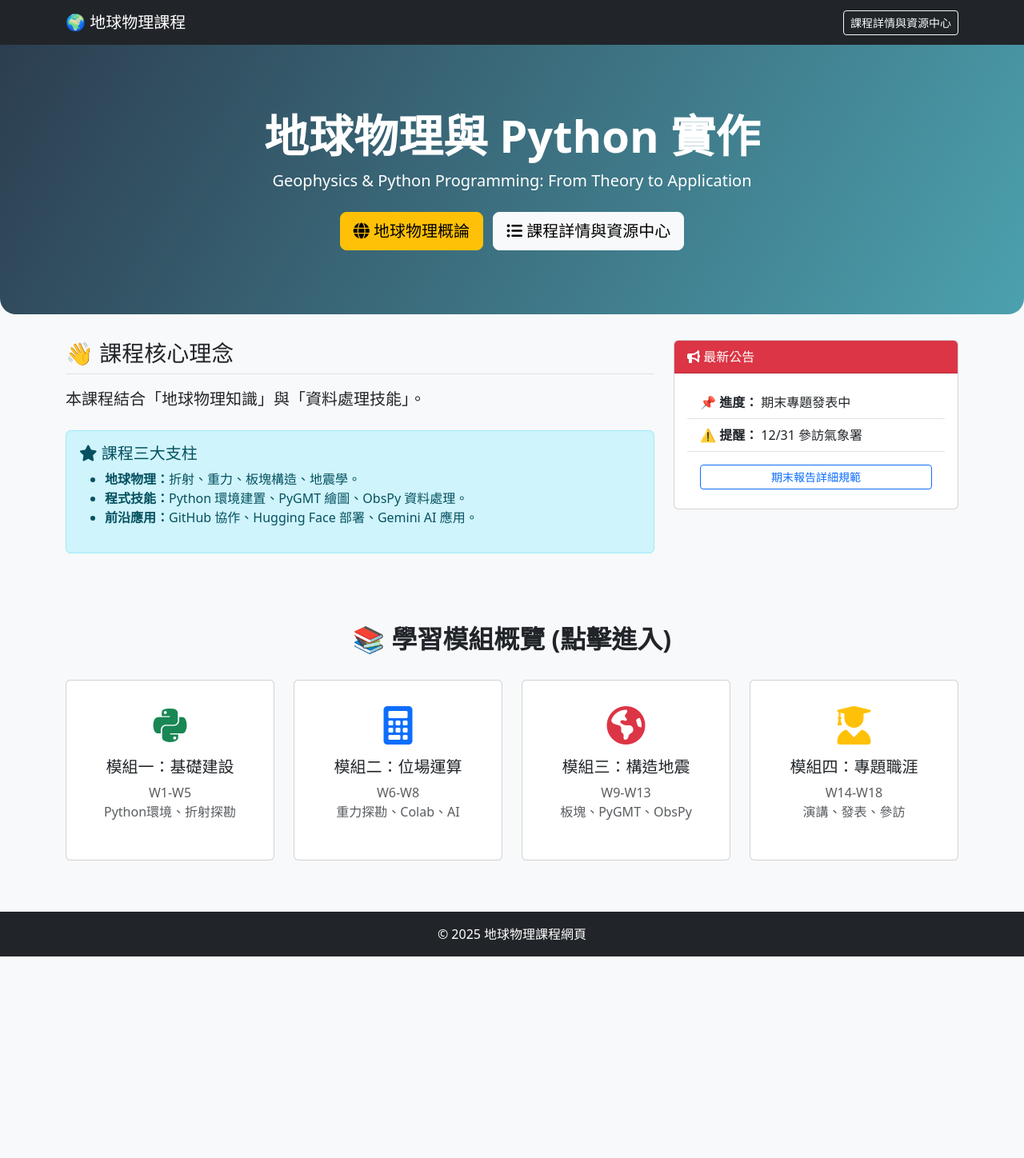
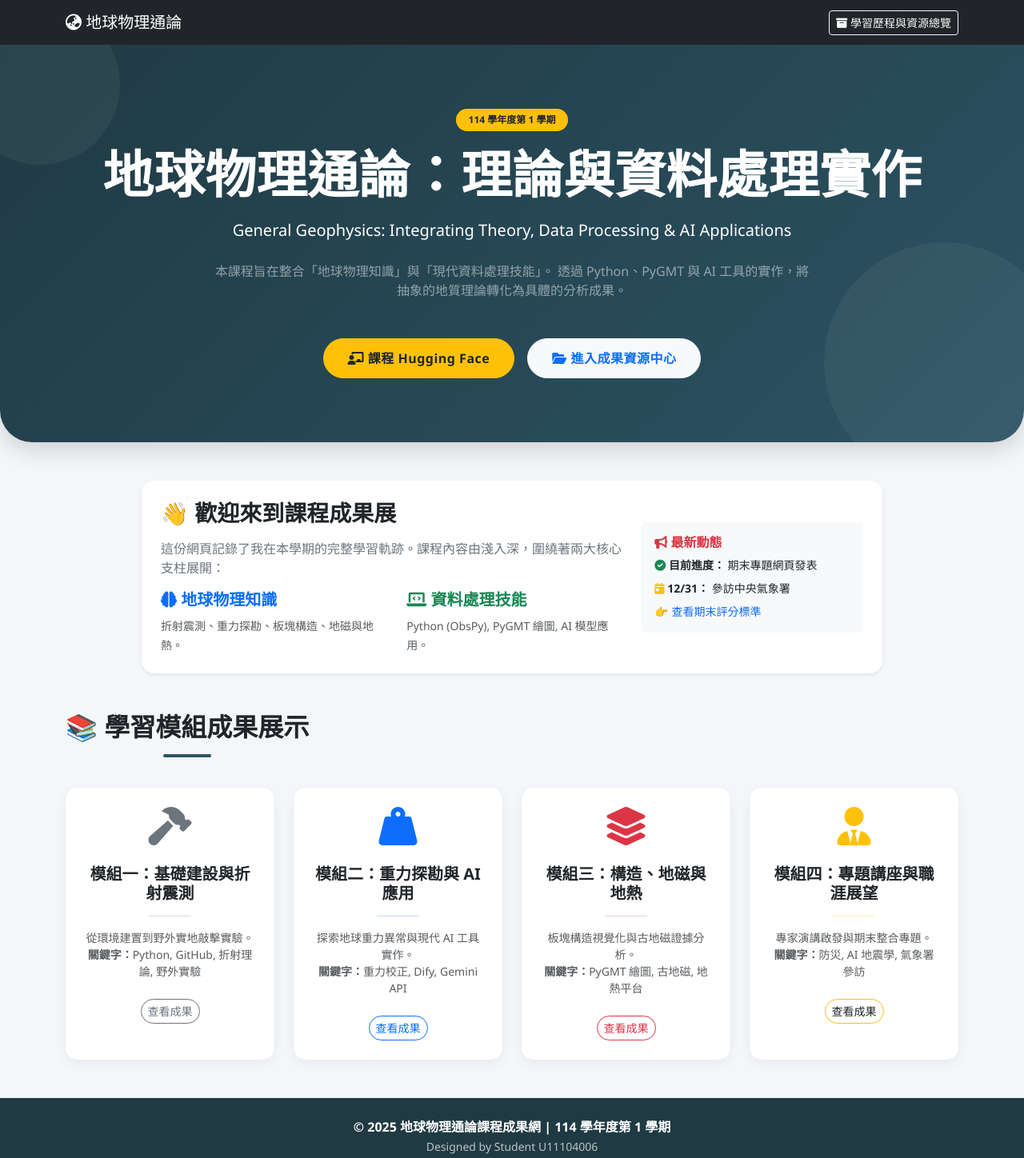
Before and after one commit to chilin2tb-stack/U11104006_final, a plain HTML site: page docs/index.html in a window 1280 px wide. Shown: the whole page at 80% size. Before the commit the page ends 1196 px from the top, so only its background shows below. Drawn offline with nearby package versions, Linux system fonts and the light colour scheme.

Commit message:
Update index.html

```diff
--- a/docs/index.html
+++ b/docs/index.html
@@ -3,140 +3,240 @@
 <head>
     <meta charset="UTF-8">
     <meta name="viewport" content="width=device-width, initial-scale=1.0">
-    <title>地球物理與 Python 實作課程</title>
+    <title>地球物理通論課程成果網</title>
     <link href="https://cdn.jsdelivr.net/npm/bootstrap@5.3.0/dist/css/bootstrap.min.css" rel="stylesheet">
     <link rel="stylesheet" href="https://cdnjs.cloudflare.com/ajax/libs/font-awesome/6.0.0/css/all.min.css">
     <style>
-        body { background-color: #f8f9fa; }
+        body { background-color: #f4f6f9; font-family: 'Segoe UI', Tahoma, Geneva, Verdana, sans-serif; }
+
+        /* Hero 區塊：改為更沈穩的地球科學風格 (深藍至地殼褐) */
         .hero-section {
-            background: linear-gradient(120deg, #2c3e50, #4ca1af);
+            background: linear-gradient(135deg, #203A43, #2C5364);
             color: white;
             padding: 5rem 1rem;
             text-align: center;
-            border-radius: 0 0 20px 20px;
-            margin-bottom: 2rem;
+            border-radius: 0 0 40px 40px;
+            margin-bottom: 3rem;
+            box-shadow: 0 10px 30px rgba(0,0,0,0.15);
+            position: relative;
+            overflow: hidden;
         }
-        /* 讓卡片變成可點擊的樣式 */
+
+        /* 裝飾背景元素 (增加流暢感) */
+        .hero-section::before {
+            content: "";
+            position: absolute;
+            top: -50px; left: -50px;
+            width: 200px; height: 200px;
+            background: rgba(255,255,255,0.05);
+            border-radius: 50%;
+        }
+        .hero-section::after {
+            content: "";
+            position: absolute;
+            bottom: -50px; right: -50px;
+            width: 300px; height: 300px;
+            background: rgba(255,255,255,0.05);
+            border-radius: 50%;
+        }
+
+        /* 卡片互動效果 */
         .module-card {
             text-decoration: none;
             color: inherit;
             display: block;
-            transition: transform 0.3s, box-shadow 0.3s;
+            height: 100%;
+            transition: all 0.4s cubic-bezier(0.175, 0.885, 0.32, 1.275); /* 更有彈性的動畫 */
+            border: none;
+            border-radius: 15px;
+            overflow: hidden;
+            box-shadow: 0 5px 15px rgba(0,0,0,0.05);
+            background: white;
         }
         .module-card:hover {
-            transform: translateY(-5px);
-            box-shadow: 0 10px 20px rgba(0,0,0,0.15);
-            color: inherit;
+            transform: translateY(-10px);
+            box-shadow: 0 15px 30px rgba(0,0,0,0.1);
         }
-        .feature-icon { font-size: 3rem; margin-bottom: 1rem; color: #2c3e50; }
+
+        .feature-icon {
+            font-size: 3rem;
+            margin-bottom: 1.5rem;
+            transition: transform 0.3s;
+        }
+        .module-card:hover .feature-icon {
+            transform: scale(1.2) rotate(5deg);
+        }
+
+        .btn-custom {
+            border-radius: 50px;
+            padding: 12px 30px;
+            font-weight: 600;
+            letter-spacing: 0.5px;
+            transition: all 0.3s;
+        }
+        .btn-custom:hover {
+            transform: translateY(-2px);
+            box-shadow: 0 5px 15px rgba(0,0,0,0.2);
+        }
+
+        /* 標題裝飾線 */
+        .section-heading {
+            position: relative;
+            display: inline-block;
+            margin-bottom: 3rem;
+        }
+        .section-heading::after {
+            content: "";
+            position: absolute;
+            bottom: -10px;
+            left: 50%;
+            transform: translateX(-50%);
+            width: 60px;
+            height: 4px;
+            background-color: #2C5364;
+            border-radius: 2px;
+        }
     </style>
 </head>
 <body>
 
-    <nav class="navbar navbar-expand-lg navbar-dark bg-dark">
+    <nav class="navbar navbar-expand-lg navbar-dark bg-dark sticky-top">
         <div class="container">
-            <a class="navbar-brand" href="index.html">🌍 地球物理課程</a>
+            <a class="navbar-brand" href="index.html"><i class="fas fa-globe-asia"></i> 地球物理通論</a>
             <div class="d-flex">
-                <a class="btn btn-outline-light btn-sm" href="course_details.html">課程詳情與資源中心</a>
+                <a class="btn btn-outline-light btn-sm" href="course_details.html">
+                    <i class="fas fa-archive"></i> 學習歷程與資源總覽
+                </a>
             </div>
         </div>
     </nav>
 
     <div class="hero-section">
-        <h1 class="display-4 fw-bold">地球物理與 Python 實作</h1>
-        <p class="lead">Geophysics & Python Programming: From Theory to Application</p>
-        <div class="mt-4">
-            <a href="https://huggingface.co/spaces/cwadayi/Geophysics_class" target="_blank" class="btn btn-warning btn-lg me-2">
-                <i class="fas fa-globe"></i> 地球物理概論
-            </a>
-            <a href="course_details.html" class="btn btn-light btn-lg">
-                <i class="fas fa-list-ul"></i> 課程詳情與資源中心
-            </a>
+        <div class="container position-relative z-index-1">
+            <span class="badge bg-warning text-dark mb-3 px-3 py-2 rounded-pill fw-bold">114 學年度第 1 學期</span>
+            <h1 class="display-3 fw-bold mb-3">地球物理通論：理論與資料處理實作</h1>
+            <p class="lead opacity-90 mb-4">General Geophysics: Integrating Theory, Data Processing & AI Applications</p>
+            <p class="mx-auto col-md-8 text-white-50 mb-5">
+                本課程旨在整合「地球物理知識」與「現代資料處理技能」。
+                透過 Python、PyGMT 與 AI 工具的實作，將抽象的地質理論轉化為具體的分析成果。
+            </p>
+
+            <div class="d-flex justify-content-center gap-3">
+                <a href="https://huggingface.co/spaces/cwadayi/Geophysics_class" target="_blank" class="btn btn-warning btn-custom text-dark">
+                    <i class="fas fa-chalkboard-teacher"></i> 課程 Hugging Face
+                </a>
+                <a href="course_details.html" class="btn btn-light btn-custom text-primary">
+                    <i class="fas fa-folder-open"></i> 進入成果資源中心
+                </a>
+            </div>
         </div>
     </div>
 
     <div class="container mb-5">
-        <div class="row">
-            <div class="col-lg-8 mb-4">
-                <h3 class="border-bottom pb-2 mb-3">👋 課程核心理念</h3>
-                <p class="lead">本課程結合「地球物理知識」與「資料處理技能」。</p>
-                <div class="alert alert-info mt-4">
-                    <h5><i class="fas fa-star"></i> 課程三大支柱</h5>
-                    <ul>
-                        <li><strong>地球物理：</strong>折射、重力、板塊構造、地震學。</li>
-                        <li><strong>程式技能：</strong>Python 環境建置、PyGMT 繪圖、ObsPy 資料處理。</li>
-                        <li><strong>前沿應用：</strong>GitHub 協作、Hugging Face 部署、Gemini AI 應用。</li>
-                    </ul>
-                </div>
-            </div>
 
-            <div class="col-lg-4">
-                <div class="card bg-white">
-                    <div class="card-header bg-danger text-white">
-                        <i class="fas fa-bullhorn"></i> 最新公告
-                    </div>
-                    <div class="card-body">
-                        <ul class="list-group list-group-flush">
-                            <li class="list-group-item">📌 <strong>進度：</strong> 期末專題發表中</li>
-                            <li class="list-group-item">⚠️ <strong>提醒：</strong> 12/31 參訪氣象署</li>
-                            <li class="list-group-item">
-                                <a href="https://oceanicdayi.blogspot.com/2025/12/2025.html" target="_blank" class="btn btn-sm btn-outline-primary w-100 mt-2">
-                                    期末報告詳細規範
-                                </a>
-                            </li>
-                        </ul>
+        <div class="row justify-content-center mb-5">
+            <div class="col-md-10">
+                <div class="card border-0 shadow-sm rounded-4 p-4">
+                    <div class="row align-items-center">
+                        <div class="col-md-8">
+                            <h3 class="fw-bold text-dark mb-3">👋 歡迎來到課程成果展</h3>
+                            <p class="text-secondary">
+                                這份網頁記錄了我在本學期的完整學習軌跡。課程內容由淺入深，圍繞著兩大核心支柱展開：
+                            </p>
+                            <div class="d-flex gap-4 mt-3">
+                                <div>
+                                    <h5 class="fw-bold text-primary"><i class="fas fa-brain"></i> 地球物理知識</h5>
+                                    <small class="text-muted">折射震測、重力探勘、板塊構造、地磁與地熱。</small>
+                                </div>
+                                <div>
+                                    <h5 class="fw-bold text-success"><i class="fas fa-laptop-code"></i> 資料處理技能</h5>
+                                    <small class="text-muted">Python (ObsPy), PyGMT 繪圖, AI 模型應用。</small>
+                                </div>
+                            </div>
+                        </div>
+                        <div class="col-md-4 mt-4 mt-md-0">
+                            <div class="card bg-light border-0">
+                                <div class="card-body">
+                                    <h6 class="fw-bold text-danger"><i class="fas fa-bullhorn"></i> 最新動態</h6>
+                                    <ul class="list-unstyled small mb-0 mt-2">
+                                        <li class="mb-2"><i class="fas fa-check-circle text-success"></i> <strong>目前進度：</strong> 期末專題網頁發表</li>
+                                        <li class="mb-2"><i class="fas fa-calendar-day text-warning"></i> <strong>12/31：</strong> 參訪中央氣象署</li>
+                                        <li><a href="https://oceanicdayi.blogspot.com/2025/12/2025.html" target="_blank" class="text-decoration-none">👉 查看期末評分標準</a></li>
+                                    </ul>
+                                </div>
+                            </div>
+                        </div>
                     </div>
                 </div>
             </div>
         </div>
 
-        <div class="row mt-5 text-center">
-            <div class="col-12 mb-4"><h2 class="fw-bold">📚 學習模組概覽 (點擊進入)</h2></div>
+        <div class="text-center section-heading">
+            <h2 class="fw-bold text-dark">📚 學習模組成果展示</h2>
+        </div>
 
-            <div class="col-md-3 mb-3">
-                <a href="module1.html" class="card h-100 p-3 module-card">
-                    <div class="card-body">
-                        <i class="fab fa-python feature-icon text-success"></i>
-                        <h5>模組一：基礎建設</h5>
-                        <p class="text-muted">W1-W5<br>Python環境、折射探勘</p>
-                    </div>
+        <div class="row g-4">
+
+            <div class="col-md-3">
+                <a href="module1.html" class="module-card p-4 text-center">
+                    <i class="fas fa-hammer feature-icon text-secondary"></i>
+                    <h5 class="fw-bold text-dark">模組一：基礎建設與折射震測</h5>
+                    <hr class="w-25 mx-auto my-3 text-secondary">
+                    <p class="text-muted small">
+                        從環境建置到野外實地敲擊實驗。
+                        <br><strong>關鍵字：</strong>Python, GitHub, 折射理論, 野外實驗
+                    </p>
+                    <span class="btn btn-outline-secondary btn-sm rounded-pill mt-2">查看成果</span>
                 </a>
             </div>
 
-            <div class="col-md-3 mb-3">
-                <a href="module2.html" class="card h-100 p-3 module-card">
-                    <div class="card-body">
-                        <i class="fas fa-calculator feature-icon text-primary"></i>
-                        <h5>模組二：位場運算</h5>
-                        <p class="text-muted">W6-W8<br>重力探勘、Colab、AI</p>
-                    </div>
+            <div class="col-md-3">
+                <a href="module2.html" class="module-card p-4 text-center">
+                    <i class="fas fa-weight-hanging feature-icon text-primary"></i>
+                    <h5 class="fw-bold text-dark">模組二：重力探勘與 AI 應用</h5>
+                    <hr class="w-25 mx-auto my-3 text-primary">
+                    <p class="text-muted small">
+                        探索地球重力異常與現代 AI 工具實作。
+                        <br><strong>關鍵字：</strong>重力校正, Dify, Gemini API
+                    </p>
+                    <span class="btn btn-outline-primary btn-sm rounded-pill mt-2">查看成果</span>
                 </a>
             </div>
 
-            <div class="col-md-3 mb-3">
-                <a href="module3.html" class="card h-100 p-3 module-card">
-                    <div class="card-body">
-                        <i class="fas fa-globe-americas feature-icon text-danger"></i>
-                        <h5>模組三：構造地震</h5>
-                        <p class="text-muted">W9-W13<br>板塊、PyGMT、ObsPy</p>
-                    </div>
+            <div class="col-md-3">
+                <a href="module3.html" class="module-card p-4 text-center">
+                    <i class="fas fa-layer-group feature-icon text-danger"></i>
+                    <h5 class="fw-bold text-dark">模組三：構造、地磁與地熱</h5>
+                    <hr class="w-25 mx-auto my-3 text-danger">
+                    <p class="text-muted small">
+                        板塊構造視覺化與古地磁證據分析。
+                        <br><strong>關鍵字：</strong>PyGMT 繪圖, 古地磁, 地熱平台
+                    </p>
+                    <span class="btn btn-outline-danger btn-sm rounded-pill mt-2">查看成果</span>
                 </a>
             </div>
 
-            <div class="col-md-3 mb-3">
-                <a href="module4.html" class="card h-100 p-3 module-card">
-                    <div class="card-body">
-                        <i class="fas fa-user-graduate feature-icon text-warning"></i>
-                        <h5>模組四：專題職涯</h5>
-                        <p class="text-muted">W14-W18<br>演講、發表、參訪</p>
-                    </div>
+            <div class="col-md-3">
+                <a href="module4.html" class="module-card p-4 text-center">
+                    <i class="fas fa-user-tie feature-icon text-warning"></i>
+                    <h5 class="fw-bold text-dark">模組四：專題講座與職涯展望</h5>
+                    <hr class="w-25 mx-auto my-3 text-warning">
+                    <p class="text-muted small">
+                        專家演講啟發與期末整合專題。
+                        <br><strong>關鍵字：</strong>防災, AI 地震學, 氣象署參訪
+                    </p>
+                    <span class="btn btn-outline-warning btn-sm rounded-pill mt-2 text-dark">查看成果</span>
                 </a>
             </div>
+
         </div>
     </div>
 
-    <footer class="bg-dark text-white text-center py-3">
-        <p class="mb-0">© 2025 地球物理課程網頁</p>
+    <footer class="text-center py-4 mt-5" style="background-color: #203A43; color: rgba(255,255,255,0.7);">
+        <div class="container">
+            <p class="mb-0 fw-bold text-white">© 2025 地球物理通論課程成果網 | 114 學年度第 1 學期</p>
+            <small>Designed by Student U11104006</small>
+        </div>
     </footer>
 
 </body>
```
